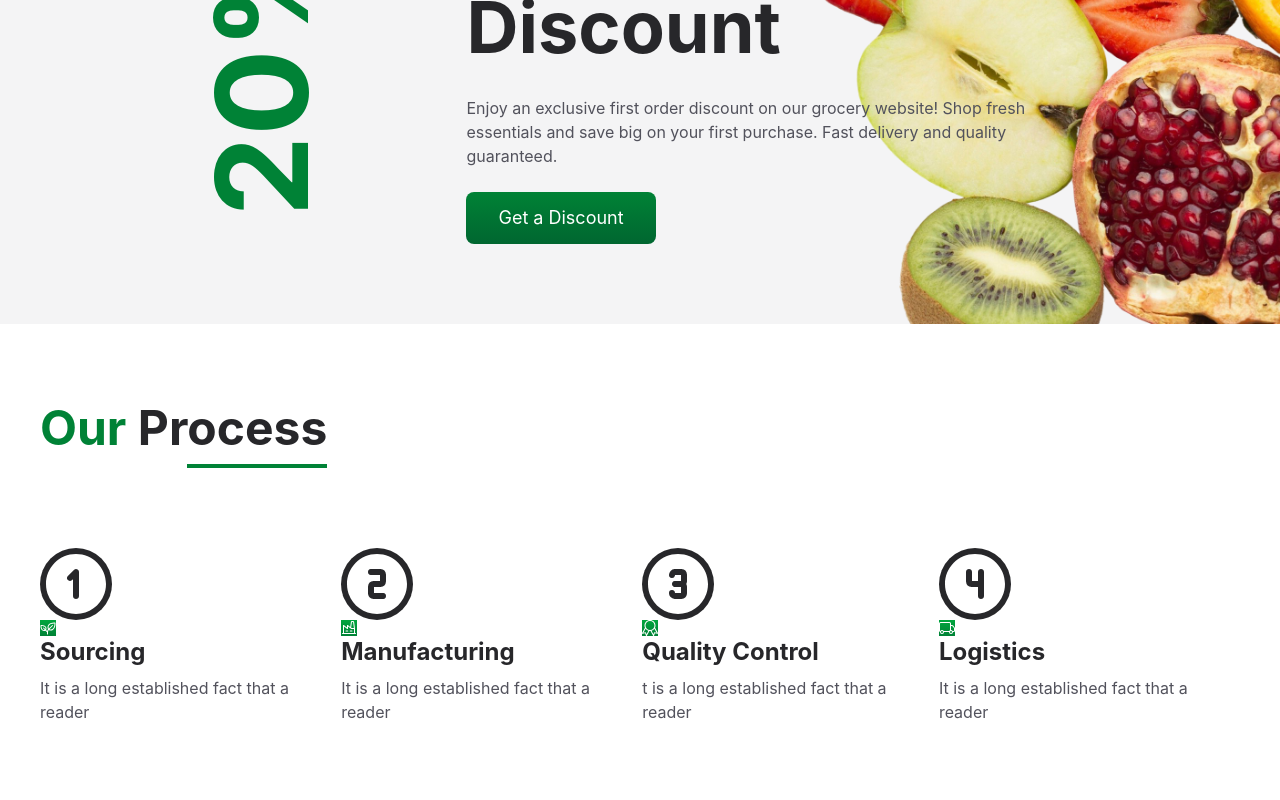
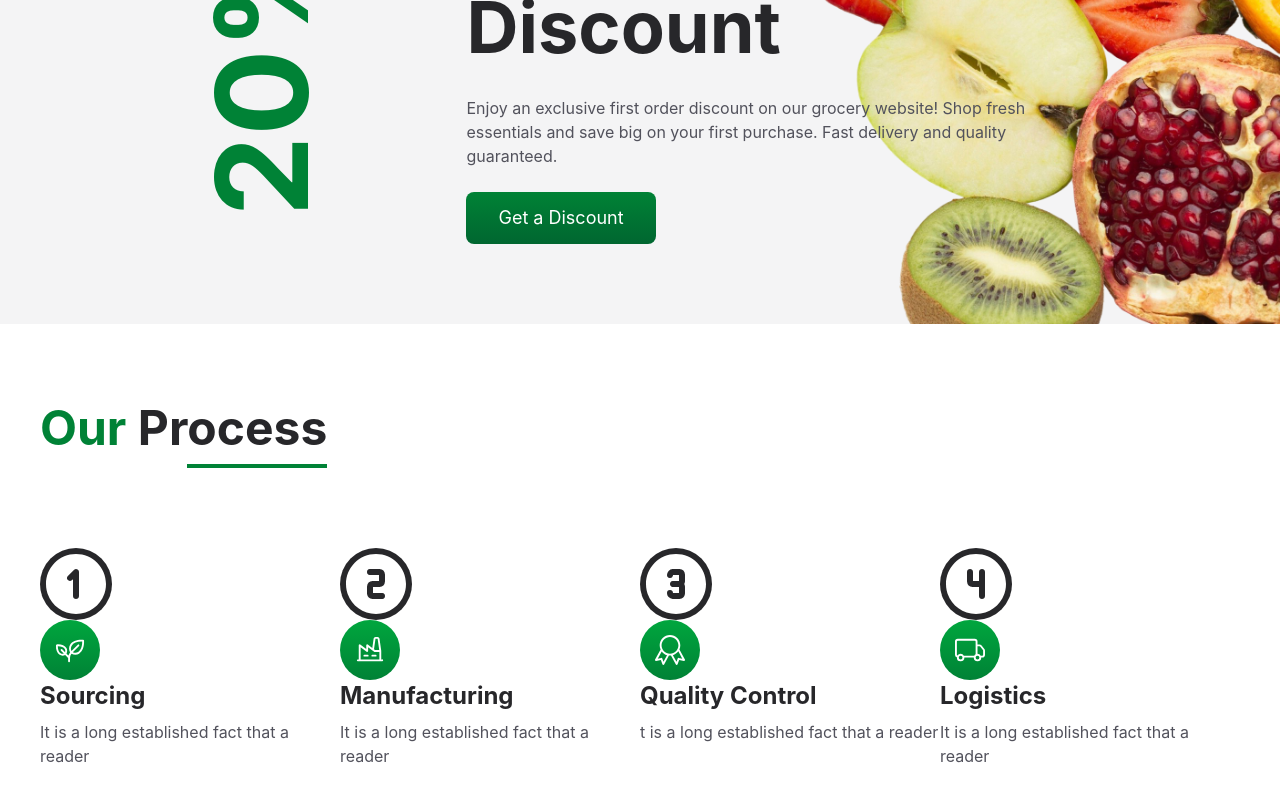
Before and after one commit to Nabeela-Kanwal/Grocery-store-react, a React (Vite) app: page / in a window 1280 px wide. Shown: the part 5756-6556 px from the top of the page. Built offline with nearby package versions, Linux system fonts and the light colour scheme.

Commit message:
changes done

```diff
--- a/src/components/Process/Process.jsx
+++ b/src/components/Process/Process.jsx
@@ -13,12 +13,12 @@ import { BsTruck } from "react-icons/bs";
 const Process = () => {
   const renderSteps = steps.map((items) => {
     return (
-      <div>
+      <div className="flex-1">
         <span className="flex justify-center items-center w-18 h-18 rounded-full text-8xl bg-zinc-800 text-white outline=[3px]  outline-zinc-800 outline-dashed=">
           {items.number}
         </span>
         <div className="flex items-center">
-          <span className="flex bg-gradient-to-b from-green-600 to-green-700 text-white">
+          <span className="flex justify-center items-center text-3xl bg-gradient-to-b from-green-600 to-green-700 text-white w-15 h-15 rounded-full">
             {items.icon}
           </span>
         </div>
@@ -35,9 +35,7 @@ const Process = () => {
         <div className="w-fit mr-auto ">
           <Heading highlight="Our" heading="Process" />
         </div>
-        <div className="flex mt-20 justify-center gap-y-17 mt-20">
-          {renderSteps}
-        </div>
+        <div className="flex mt-20 justify-center mt-20">{renderSteps}</div>
       </div>
     </section>
   );
```
